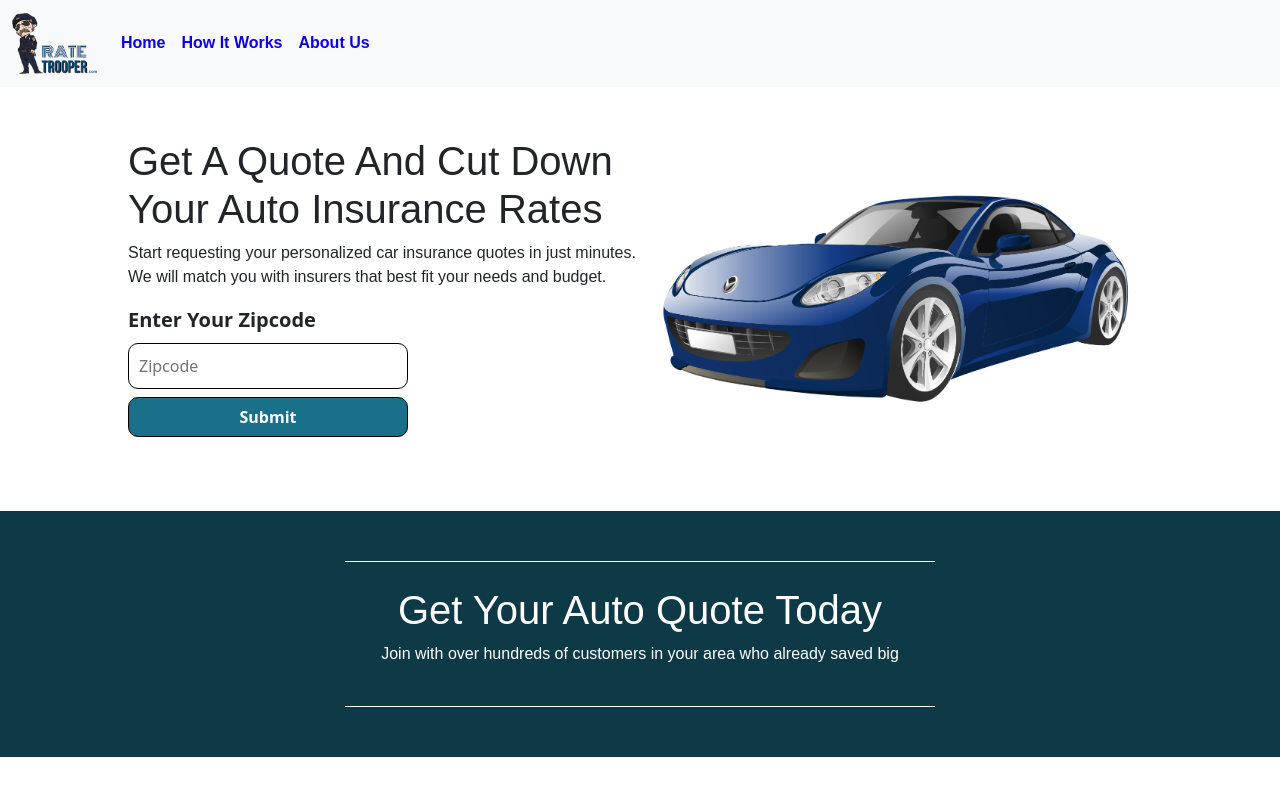
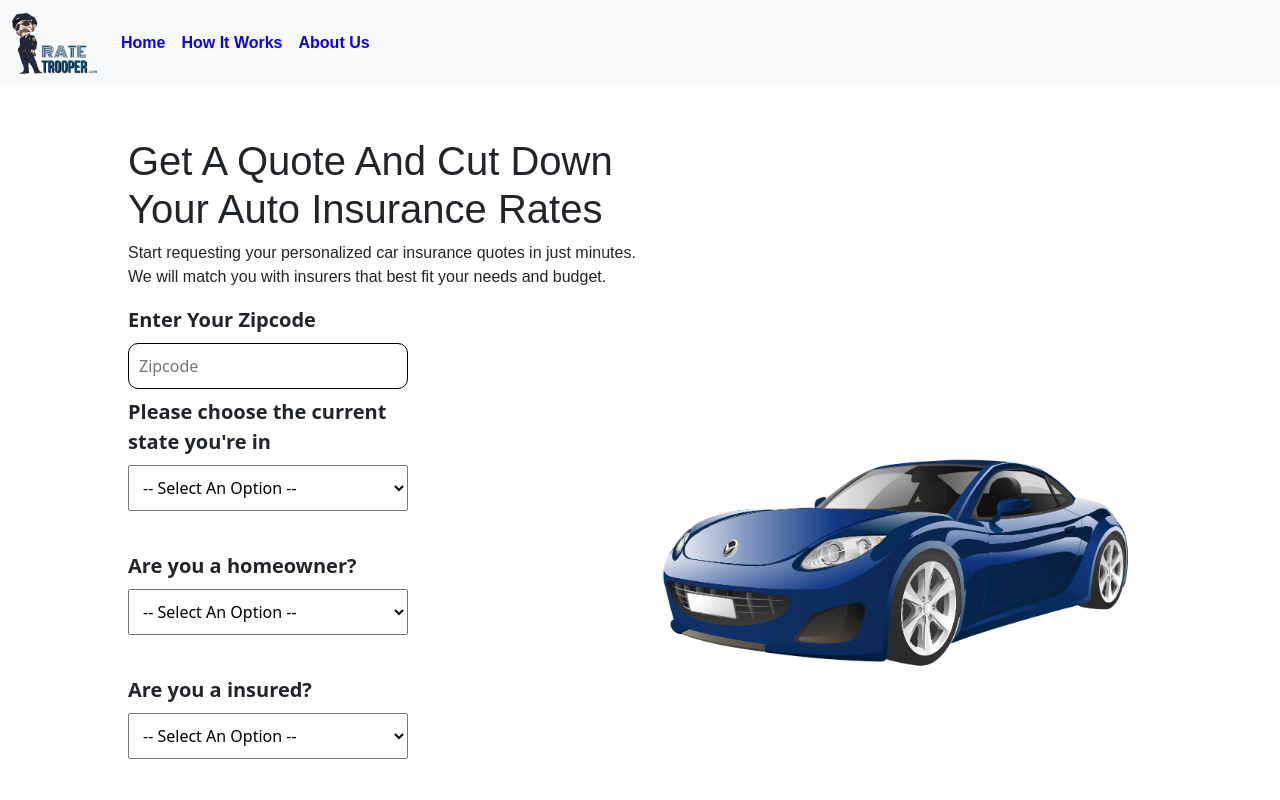
Before and after one commit to axad-capital/rate-trooper, a React (Create React App) app in the folder client/: page / in a window 1280 px wide. Shown: the top 800 px of the page. Built offline with nearby package versions, Linux system fonts and the light colour scheme.

Commit message:
updated to transparently ads

```diff
--- a/client/public/index.html
+++ b/client/public/index.html
@@ -48,7 +48,7 @@
     crossorigin="anonymous"></script>
   <!-- end bootstrap -->
 
-  <script>
+  <!-- <script>
     if (window.location.href === 'https://www.ratetrooper.com/thanks') {
       console.log(window.location.href)
       let userZipTrooper = localStorage.getItem('zipcodeTrooper')
@@ -70,7 +70,7 @@
     } else {
       localStorage.removeItem('zipcodeTrooper')
     }
-  </script>
+  </script> -->
 
 </body>
 
--- a/client/src/components/HomeComp/HomeComp.js
+++ b/client/src/components/HomeComp/HomeComp.js
@@ -1,4 +1,4 @@
-import React, {useState} from 'react';
+import React, { useState } from 'react';
 import './homeComp.css';
 import BlueCar from './blue-car.png'
 import DirectionsCarIcon from '@mui/icons-material/DirectionsCar';
@@ -9,18 +9,50 @@ import Footer from '../Footer/Footer'
 
 const HomeComp = () => {
 
-    const  [blankHandler, setBlankHandler] = useState('')
+    const [blankHandler, setBlankHandler] = useState('')
 
     function handleFormSubmit() {
-        let zip = document.getElementById('trooper-zip').value
-        console.log(zip);
-        if (document.getElementById('trooper-zip').value === null || document.getElementById('trooper-zip').value === '' || document.getElementById('trooper-zip').value.length < 5) {
-            setBlankHandler('You Must Enter A Valid Zipcode!')
+        // let zip = document.getElementById('trooper-zip').value
+        // console.log(zip);
+        // if (document.getElementById('trooper-zip').value === null || document.getElementById('trooper-zip').value === '' || document.getElementById('trooper-zip').value.length < 5) {
+        //     setBlankHandler('You Must Enter A Valid Zipcode!')
+        //     return
+        // }
+        // let autoZip = document.getElementById('trooper-zip').value
+        // localStorage.setItem('zipcodeTrooper', autoZip)
+        // window.location.href = '/thanks'
+
+        if (document.getElementById('state').value === '' || document.getElementById('home-owner').value === '' || document.getElementById('insured').value === '' || document.getElementById('age').value === '') {
+            setBlankHandler('All fields required')
             return
         }
-        let autoZip = document.getElementById('trooper-zip').value
-        localStorage.setItem('zipcodeTrooper', autoZip)
-        window.location.href = '/thanks'
+
+        if (parseInt(document.getElementById('age').value) <= 0) {
+            setBlankHandler('Please enter a valid age')
+            return
+        }
+
+        let userInput = {
+            "state": document.getElementById('state').value,
+            "pubcampaignid": "6364",
+            "vertical": "2",
+            "age": document.getElementById('age').value,
+            "homeowner": document.getElementById('home-owner').value,
+            "currentlyinsured": document.getElementById('insured').value
+        }
+
+        fetch('https://api.transparent.ly/search/blue/green', {
+            method: 'POST',
+            headers: {
+                'Content-Type': 'application/json'
+            },
+            body: JSON.stringify(userInput)
+        }).then(res => res.json())
+            .then(data => {
+                console.log(data)
+                localStorage.setItem('zipcodeTrooper', JSON.stringify(data))
+                window.location.href = '/thanks'
+            })
     }
 
     return (
@@ -29,12 +61,92 @@ const HomeComp = () => {
                 <div className='header-info'>
                     <h1>Get A Quote And Cut Down Your Auto Insurance Rates</h1>
                     <p>Start requesting your personalized car insurance quotes in just minutes. We will match you with insurers that best fit your needs and budget.</p>
+
                     <div className='trooper-input-container'>
                         <label htmlFor="trooper-zip">Enter Your Zipcode</label>
                         <input id='trooper-zip' name='trooper-zip' type="text" placeholder='Zipcode' />
+
+                        <label htmlFor="state"><strong>Please choose the current state you're in</strong></label>
+                        <select style={{ padding: '10px' }} id='state' className='form-input' name="state">
+                            <option disabled selected value=''> -- Select An Option -- </option>
+                            <option value="AL">Alabama</option>
+                            <option value="AK">Alaska</option>
+                            <option value="AZ">Arizona</option>
+                            <option value="AR">Arkansas</option>
+                            <option value="CA">California</option>
+                            <option value="CO">Colorado</option>
+                            <option value="CT">Connecticut</option>
+                            <option value="DE">Delaware</option>
+                            <option value="DC">District Of Columbia</option>
+                            <option value="FL">Florida</option>
+                            <option value="GA">Georgia</option>
+                            <option value="HI">Hawaii</option>
+                            <option value="ID">Idaho</option>
+                            <option value="IL">Illinois</option>
+                            <option value="IN">Indiana</option>
+                            <option value="IA">Iowa</option>
+                            <option value="KS">Kansas</option>
+                            <option value="KY">Kentucky</option>
+                            <option value="LA">Louisiana</option>
+                            <option value="ME">Maine</option>
+                            <option value="MD">Maryland</option>
+                            <option value="MA">Massachusetts</option>
+                            <option value="MI">Michigan</option>
+                            <option value="MN">Minnesota</option>
+                            <option value="MS">Mississippi</option>
+                            <option value="MO">Missouri</option>
+                            <option value="MT">Montana</option>
+                            <option value="NE">Nebraska</option>
+                            <option value="NV">Nevada</option>
+                            <option value="NH">New Hampshire</option>
+                            <option value="NJ">New Jersey</option>
+                            <option value="NM">New Mexico</option>
+                            <option value="NY">New York</option>
+                            <option value="NC">North Carolina</option>
+                            <option value="ND">North Dakota</option>
+                            <option value="OH">Ohio</option>
+                            <option value="OK">Oklahoma</option>
+                            <option value="OR">Oregon</option>
+                            <option value="PA">Pennsylvania</option>
+                            <option value="RI">Rhode Island</option>
+                            <option value="SC">South Carolina</option>
+                            <option value="SD">South Dakota</option>
+                            <option value="TN">Tennessee</option>
+                            <option value="TX">Texas</option>
+                            <option value="UT">Utah</option>
+                            <option value="VT">Vermont</option>
+                            <option value="VA">Virginia</option>
+                            <option value="WA">Washington</option>
+                            <option value="WV">West Virginia</option>
+                            <option value="WI">Wisconsin</option>
+                            <option value="WY">Wyoming</option>
+                        </select>
+                        <br />
+
+                        <label htmlFor="home-owner"><strong>Are you a homeowner?</strong></label>
+                        <select style={{ padding: '10px' }} id='home-owner' className='form-input' name="home-owner">
+                            <option disabled selected value=''> -- Select An Option -- </option>
+                            <option value="1">Yes</option>
+                            <option value="0">No</option>
+                        </select>
+                        <br />
+
+                        <label htmlFor="insured"><strong>Are you a insured?</strong></label>
+                        <select style={{ padding: '10px' }} id='insured' className='form-input' name="insured">
+                            <option disabled selected value=''> -- Select An Option -- </option>
+                            <option value="1">Yes</option>
+                            <option value="0">No</option>
+                        </select>
+                        <br />
+
+                        <label htmlFor="age"><strong>Enter your age</strong></label>
+                        <input style={{ padding: '10px' }} id='age' className='form-input' type="number" placeholder='Enter your age' />
+                        <br />
+
                         <button className='form-btn' onClick={handleFormSubmit}>Submit</button>
-                        <p style={{color: 'red', textAlign: 'center'}} >{blankHandler}</p>
+                        <p style={{ color: 'red', textAlign: 'center' }} >{blankHandler}</p>
                     </div>
+
                 </div>
                 <div className='header-img'>
                     <img className='blue-car' src={BlueCar} alt="blue car" />
@@ -83,7 +195,7 @@ const HomeComp = () => {
                             <label htmlFor="trooper-zip">Enter Your Zipcode</label>
                             <input id='trooper-zip' name='trooper-zip' type="text" placeholder='Zipcode' />
                             <button className='form-btn' onClick={handleFormSubmit}>Submit</button>
-                            <p style={{color: 'red', textAlign: 'center'}} >{blankHandler}</p>
+                            <p style={{ color: 'red', textAlign: 'center' }} >{blankHandler}</p>
                         </div>
                     </div>
                     <div className='who-car-container'>
--- a/client/src/pages/Thanks/thanks.css
+++ b/client/src/pages/Thanks/thanks.css
@@ -0,0 +1,13 @@
+.transparently {
+    border: 1px solid black;
+    width: 90%;
+    max-width: 500px;
+    display: flex;
+    align-items: center;
+    gap: 15px;
+    margin: 20px auto;
+    padding: 20px;
+    cursor: pointer;
+    border-radius: 30px;
+    background-color: rgb(236, 246, 254);
+}
```
Also changed, not shown: client/src/pages/Thanks/Thanks.js (+34 -3 lines).
